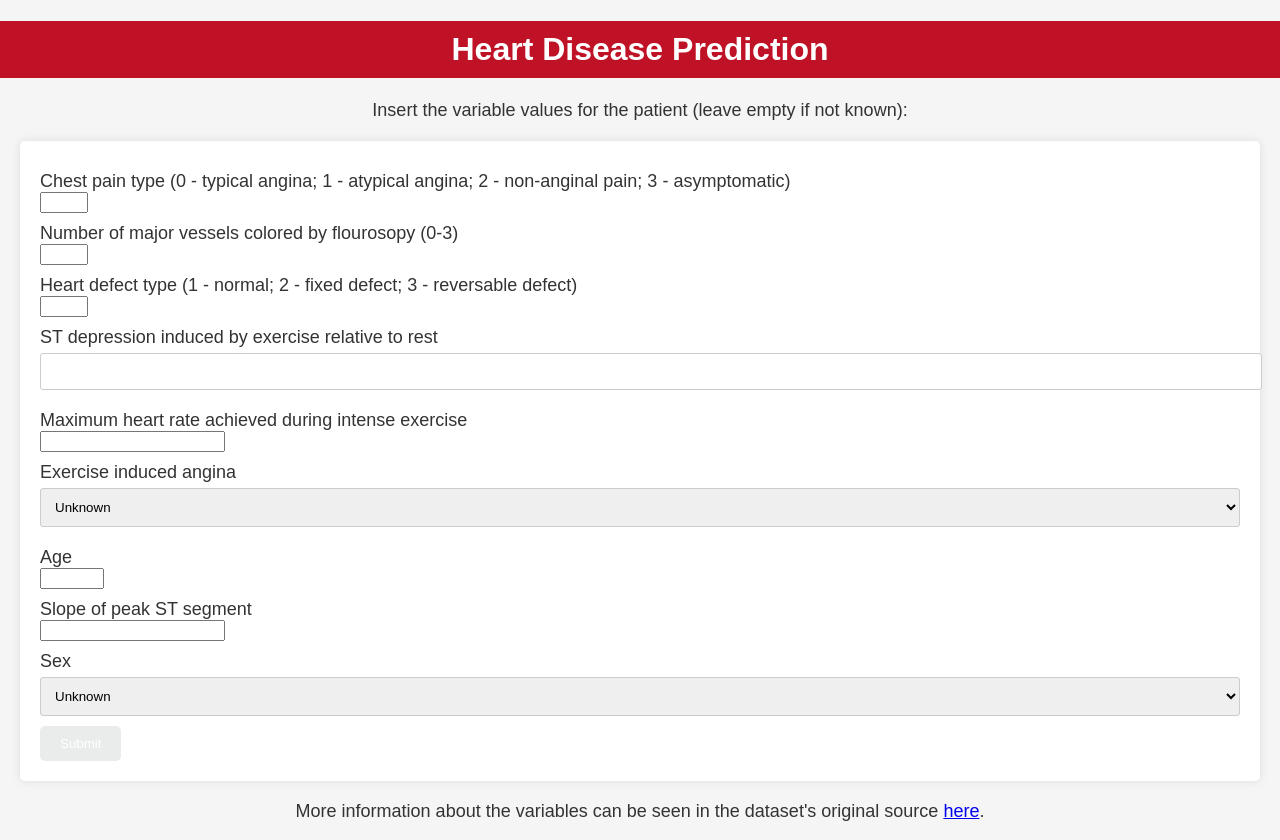
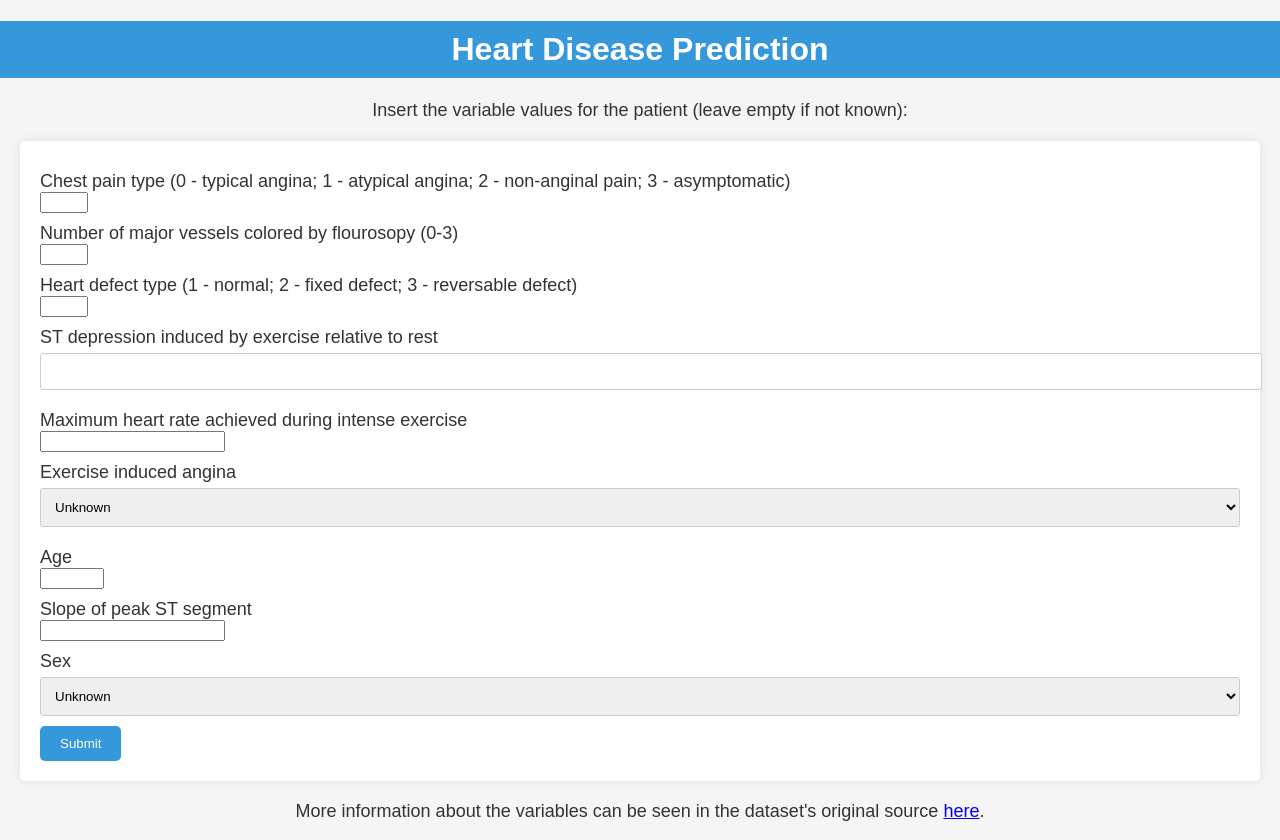
Before and after one commit to leo-cb/HeartDiseasePrediction_WebApp, a Flask app: page / in a window 1280 px wide. Run offline with Flask 3, Linux system fonts and the light colour scheme; parts of the project's set-up code (start-up, migrations or seed data) failed here and were passed over; some libraries are stand-ins or nearby versions.

Commit message:
reverting colors

```diff
--- a/app/templates/index.html
+++ b/app/templates/index.html
@@ -11,7 +11,7 @@
         }
 
         h1 {
-            background-color: #bf1226;
+            background-color: #3498db;
             color: #fff;
             padding: 10px;
             text-align: center;
@@ -49,7 +49,7 @@
         }
 
         input[type="submit"] {
-            background-color: #919b9931;
+            background-color: #3498db;
             color: #fff;
             border: none;
             padding: 10px 20px;
@@ -59,7 +59,7 @@
 
         {% if prediction_result %}
         h2 {
-            background-color: #bf1226;
+            background-color: #3498db;
             color: #fff;
             padding: 10px;
             text-align: center;
--- a/app/templates/results.html
+++ b/app/templates/results.html
@@ -13,7 +13,7 @@
         }
 
         h1 {
-            background-color: #bf1226;
+            background-color: #3498db;
             color: #fff;
             padding: 10px;
             text-align: center;
```
